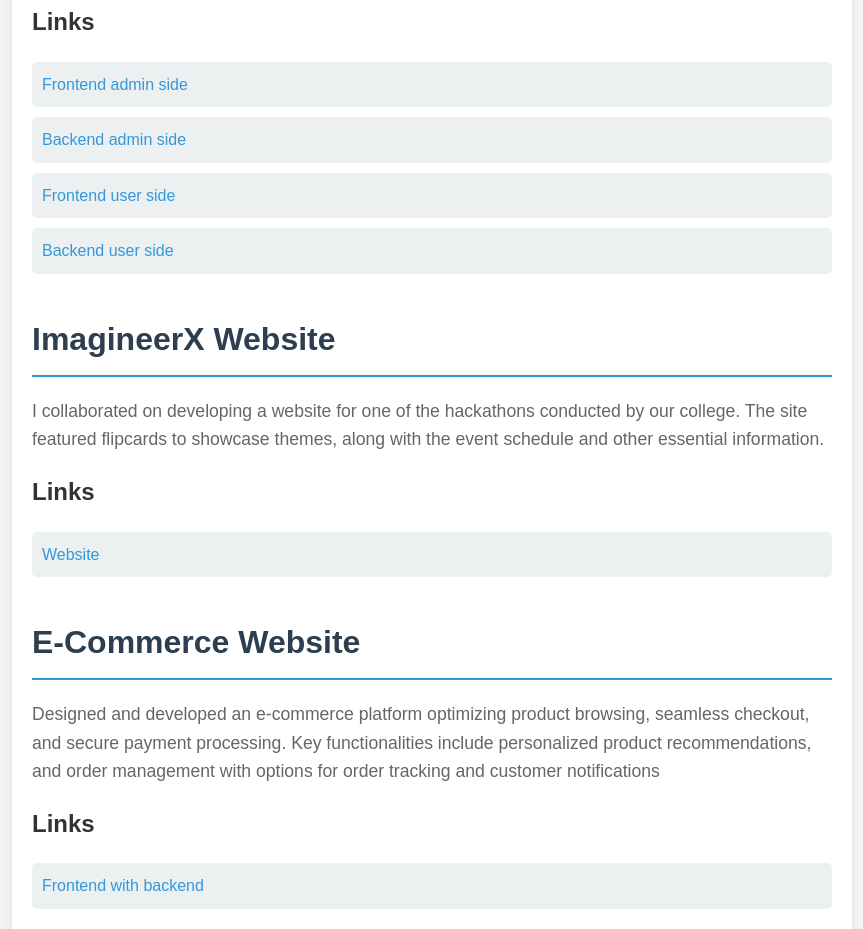
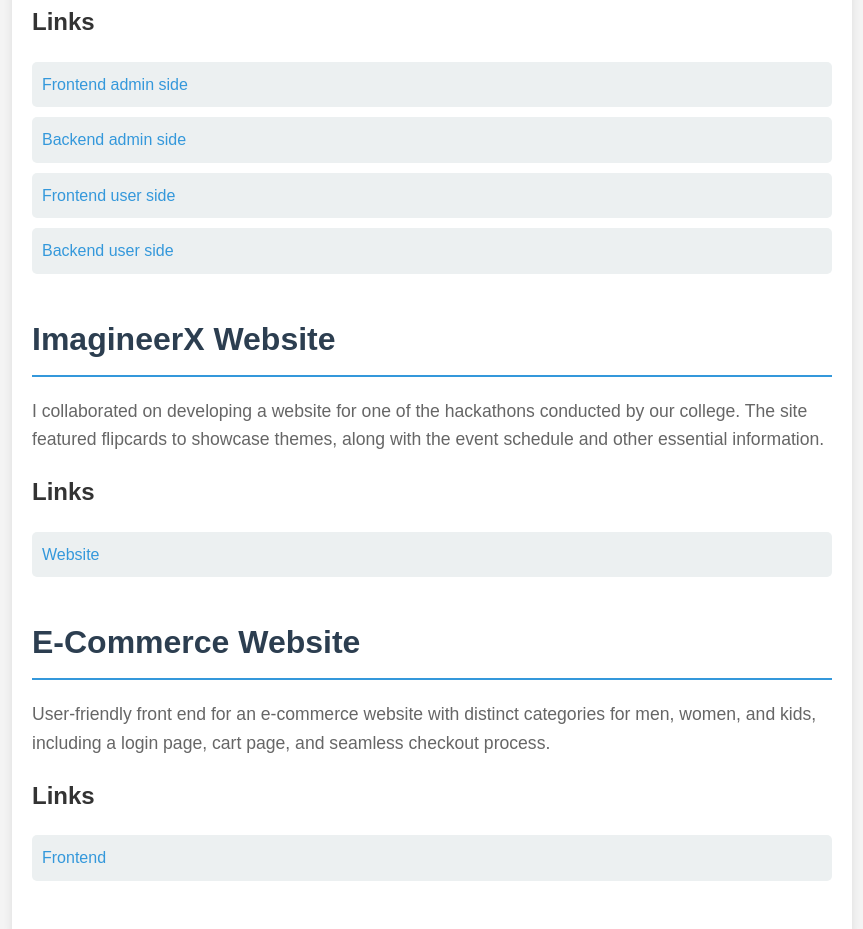
Before and after one commit to Elamathimuthusamy22/linktree, a plain HTML site: page index.html in a window 1280 px wide. Shown: the part 521-1450 px from the top of the page, without its empty margins (208-1071 px from the left). Drawn offline with Linux system fonts and the light colour scheme.

Commit message:
updated a new link

```diff
--- a/index.html
+++ b/index.html
@@ -102,12 +102,11 @@
 
         <div class="project">
             <h1>E-Commerce Website</h1>
-            <p>Designed and developed an e-commerce platform optimizing product browsing, seamless checkout, and secure
-                payment processing. Key functionalities include personalized product recommendations, and order
-                management with options for order tracking and customer notifications</p>
+            <p>User-friendly front end for an e-commerce website with distinct categories for men, women, and kids,
+                including a login page, cart page, and seamless checkout process.</p>
             <div class="links">
                 <h2>Links</h2>
-                <a href="https://github.com/Elamathimuthusamy22/ecommerce1" target="_blank">Frontend with backend</a>
+                <a href="https://github.com/Elamathimuthusamy22/ecommerce-frontend" target="_blank">Frontend</a>
             </div>
         </div>
     </div>
```
